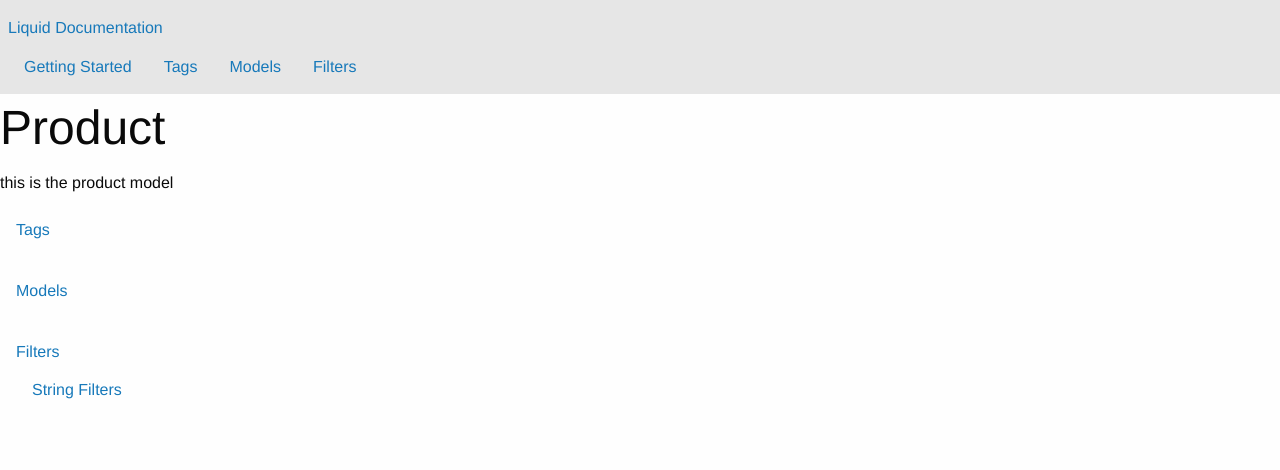
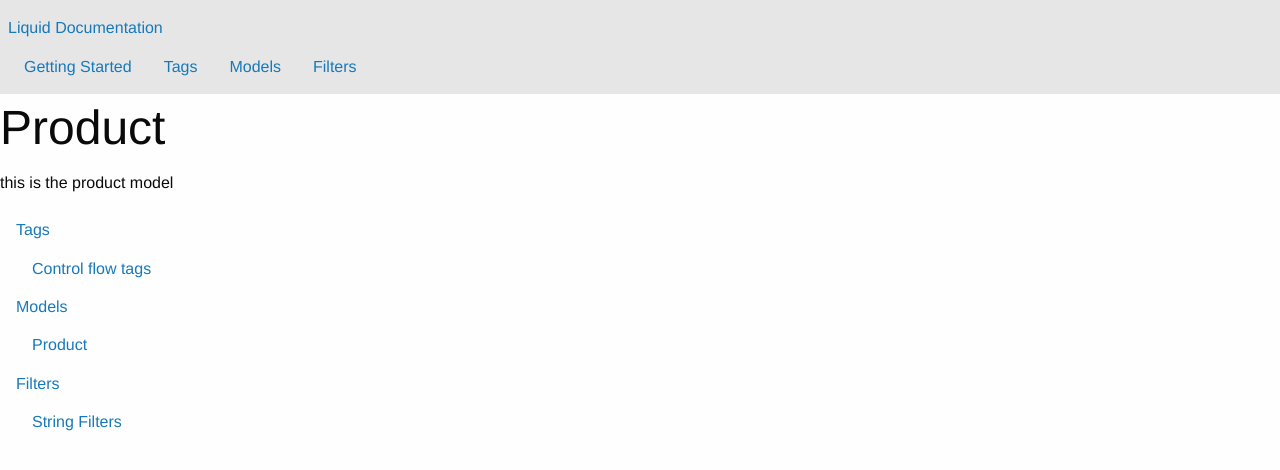
Before and after one commit to Woollins/liquid-docs, a Jekyll site: the page built from docs/_models/product.md, in a window 1280 px wide. Shown: the top 470 px of the page. Built offline with Jekyll 4.4.1, drawn with Linux system fonts in a browser that asks for light colours; nearby versions of some CDN libraries.

Commit message:
updated sidebar

```diff
--- a/docs/_layouts/collection.html
+++ b/docs/_layouts/collection.html
@@ -24,7 +24,7 @@ layout: collection
 				<a href="{{ site.baseurl }}/tags">Tags</a>
 				<ul class="nested menu vertical">
 				{% for tag in site.tags %}
-					<li><a href="{{ site.baseurl }}{{ tag.url }}">{{ filter.title }}</a></li>
+					<li><a href="{{ site.baseurl }}{{ tag.url }}">{{ tag.title }}</a></li>
 				{% endfor %}
 				</ul>
 			</li>
@@ -32,7 +32,7 @@ layout: collection
 				<a href="{{ site.baseurl }}/models">Models</a>
 				<ul class="nested menu vertical">
 				{% for model in site.models %}
-					<li><a href="{{ site.baseurl }}{{ model.url }}">{{ filter.title }}</a></li>
+					<li><a href="{{ site.baseurl }}{{ model.url }}">{{ model.title }}</a></li>
 				{% endfor %}
 				</ul>
 			</li>
```
